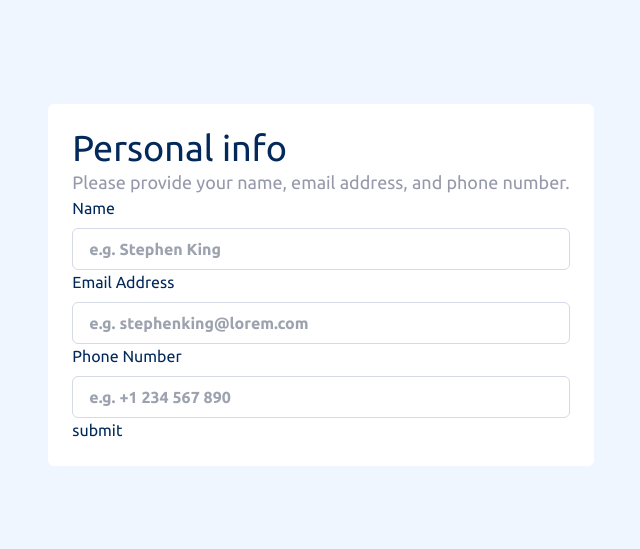
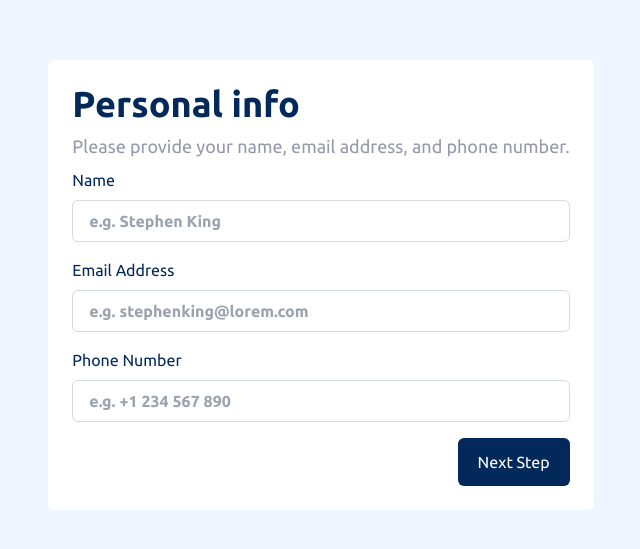
Before and after one commit to vitaovich/FM-multi-step-form, a Next.js app: page / in a window 1280 px wide. Shown: the part 115-664 px from the top of the page, without its empty margins (319-959 px from the left). Built offline with nearby package versions, Linux system fonts and the light colour scheme.

Commit message:
refactor to stepOneForm

```diff
--- /dev/null
+++ b/components/stepContainer.tsx
@@ -0,0 +1,15 @@
+import React from "react"
+
+const StepContainer: React.FC<{ title: string, description: string, children?: React.ReactNode }> = (props) => {
+    return (
+        <div className="space-y-6">
+            <div className="space-y-2">
+                <h1 className='text-4xl font-bold'>{props.title}</h1>
+                <p className='text-CoolGray text-lg'>{props.description}</p>
+                {props.children}
+            </div>
+        </ div>
+    )
+}
+
+export default StepContainer
--- a/components/stepForm.tsx
+++ /dev/null
@@ -1,93 +0,0 @@
-import useInput from "@/hooks/use-input";
-import React, { ChangeEvent, FocusEvent, ChangeEventHandler, FocusEventHandler, useRef, useState } from "react";
-import StepFormInput from "./stepFormInput";
-
-const StepForm: React.FC<{ title: string, description: string, addPersonalInfoHandler: (name: string, email: string, phone: string) => void }> = (props) => {
-    const {
-        value: enteredName,
-        isValid: enteredNameIsValid,
-        hasError: nameInputHasError,
-        valueChangeHandler: nameChangedHandler,
-        inputBlurHandler: nameBlurHandler,
-        reset: resetNameInput
-    }
-        = useInput(value => value.trim() !== '');
-    const {
-        value: enteredEmail,
-        isValid: enteredEmailIsValid,
-        hasError: emailInputHasError,
-        valueChangeHandler: emailChangedHandler,
-        inputBlurHandler: emailBlurHandler,
-        reset: resetEmailInput
-    }
-        = useInput(value => value.trim() !== '');
-    const {
-        value: enteredPhoneNum,
-        isValid: enteredPhoneNumIsValid,
-        hasError: phoneNumInputHasError,
-        valueChangeHandler: phoneNumChangedHandler,
-        inputBlurHandler: phoneNumBlurHandler,
-        reset: resetPhoneNumInput
-    }
-        = useInput(value => value.trim() !== '');
-
-    let formIsValid = false
-
-    if (enteredNameIsValid && enteredEmailIsValid && enteredPhoneNumIsValid) {
-        formIsValid = true
-    }
-
-    const submitHandler = (event: React.FormEvent) => {
-        event.preventDefault();
-
-        if (!formIsValid) {
-            return
-        }
-        props.addPersonalInfoHandler(enteredName, enteredEmail, enteredPhoneNum)
-
-        // resetNameInput()
-        // resetEmailInput()
-        // resetPhoneNumInput()
-    }
-    return (
-        <>
-            <h1 className='text-4xl'>{props.title}</h1>
-            <p className='text-CoolGray text-lg'>{props.description}</p>
-
-            <form onSubmit={submitHandler}>
-                <StepFormInput
-                    label={"Name"}
-                    validationMessage={"This field is required."}
-                    value={enteredName}
-                    hasError={nameInputHasError}
-                    changeHandler={nameChangedHandler}
-                    blurHandler={nameBlurHandler}
-                    id={"name"}
-                    placeHolder={"e.g. Stephen King"}
-                />
-                <StepFormInput
-                    label={"Email Address"}
-                    validationMessage={"This field is required."}
-                    value={enteredEmail}
-                    hasError={emailInputHasError}
-                    changeHandler={emailChangedHandler}
-                    blurHandler={emailBlurHandler}
-                    id={"email"}
-                    placeHolder={"e.g. stephenking@lorem.com"}
-                />
-                <StepFormInput
-                    label={"Phone Number"}
-                    validationMessage={"This field is required."}
-                    value={enteredPhoneNum}
-                    hasError={phoneNumInputHasError}
-                    changeHandler={phoneNumChangedHandler}
-                    blurHandler={phoneNumBlurHandler}
-                    id={"phone"}
-                    placeHolder={"e.g. +1 234 567 890"}
-                />
-                <button>submit</button>
-            </form>
-        </>
-    )
-}
-export default StepForm
--- a/components/stepFormInput.tsx
+++ b/components/stepFormInput.tsx
@@ -18,7 +18,7 @@ const StepFormInput: React.FC<{ id: string, label: string, placeHolder: string,
                 onBlur={props.blurHandler}
                 value={props.value}
                 placeholder={props.placeHolder}
-                className={`border  rounded-md px-4 py-2 placeholder:font-bold ${inputClasses}`}
+                className={`border rounded-md px-4 py-2 placeholder:font-bold ${inputClasses}`}
             />
         </div>
     )
--- /dev/null
+++ b/components/stepOneForm.tsx
@@ -0,0 +1,88 @@
+import useInput from "@/hooks/use-input";
+import React, { ChangeEvent, FocusEvent, ChangeEventHandler, FocusEventHandler, useRef, useState } from "react";
+import StepFormInput from "./stepFormInput";
+
+const StepOneForm: React.FC<{ addPersonalInfoHandler: (name: string, email: string, phone: string) => void }> = (props) => {
+    const {
+        value: enteredName,
+        isValid: enteredNameIsValid,
+        hasError: nameInputHasError,
+        valueChangeHandler: nameChangedHandler,
+        inputBlurHandler: nameBlurHandler,
+        reset: resetNameInput
+    }
+        = useInput(value => value.trim() !== '');
+    const {
+        value: enteredEmail,
+        isValid: enteredEmailIsValid,
+        hasError: emailInputHasError,
+        valueChangeHandler: emailChangedHandler,
+        inputBlurHandler: emailBlurHandler,
+        reset: resetEmailInput
+    }
+        = useInput(value => value.trim() !== '');
+    const {
+        value: enteredPhoneNum,
+        isValid: enteredPhoneNumIsValid,
+        hasError: phoneNumInputHasError,
+        valueChangeHandler: phoneNumChangedHandler,
+        inputBlurHandler: phoneNumBlurHandler,
+        reset: resetPhoneNumInput
+    }
+        = useInput(value => value.trim() !== '');
+
+    let formIsValid = false
+
+    if (enteredNameIsValid && enteredEmailIsValid && enteredPhoneNumIsValid) {
+        formIsValid = true
+    }
+
+    const submitHandler = (event: React.FormEvent) => {
+        event.preventDefault();
+
+        if (!formIsValid) {
+            return
+        }
+        props.addPersonalInfoHandler(enteredName, enteredEmail, enteredPhoneNum)
+
+        // resetNameInput()
+        // resetEmailInput()
+        // resetPhoneNumInput()
+    }
+    return (
+        <form onSubmit={submitHandler} className='space-y-4'>
+            <StepFormInput
+                label={"Name"}
+                validationMessage={"This field is required."}
+                value={enteredName}
+                hasError={nameInputHasError}
+                changeHandler={nameChangedHandler}
+                blurHandler={nameBlurHandler}
+                id={"name"}
+                placeHolder={"e.g. Stephen King"}
+            />
+            <StepFormInput
+                label={"Email Address"}
+                validationMessage={"This field is required."}
+                value={enteredEmail}
+                hasError={emailInputHasError}
+                changeHandler={emailChangedHandler}
+                blurHandler={emailBlurHandler}
+                id={"email"}
+                placeHolder={"e.g. stephenking@lorem.com"}
+            />
+            <StepFormInput
+                label={"Phone Number"}
+                validationMessage={"This field is required."}
+                value={enteredPhoneNum}
+                hasError={phoneNumInputHasError}
+                changeHandler={phoneNumChangedHandler}
+                blurHandler={phoneNumBlurHandler}
+                id={"phone"}
+                placeHolder={"e.g. +1 234 567 890"}
+            />
+            <div className="flex justify-end"><button className="px-5 py-3 rounded-md text-white bg-MarineBlue">Next Step</button></div>
+        </form>
+    )
+}
+export default StepOneForm
--- a/pages/index.tsx
+++ b/pages/index.tsx
@@ -1,7 +1,8 @@
-import StepForm from '@/components/stepForm'
+import StepContainer from '@/components/stepContainer'
+import StepOneForm from '@/components/stepOneForm'
 import PersonalInfo from '@/models/PersonalInfo'
 import Head from 'next/head'
-import { useState } from 'react'
+import React, { useState } from 'react'
 import Sidebar from '../components/sideBar'
 
 
@@ -17,7 +18,7 @@ export default function Home() {
 
   const addPersonalInfoHandler = (name: string, email: string, phone: string) => {
     const newPersonalInfo = new PersonalInfo(name, email, phone)
-
+    console.log(newPersonalInfo)
     setPersonalInf((prevPersonalInfo: PersonalInfo) => {
       return prevPersonalInfo = newPersonalInfo
     })
@@ -33,11 +34,11 @@ export default function Home() {
           {/* <Sidebar></Sidebar> */}
           {
             steps.map((step) => (
-              <StepForm key={step.title} title={step.title} description={step.description} addPersonalInfoHandler={addPersonalInfoHandler} />
+              <StepContainer key={step.title} title={step.title} description={step.description}>
+                <StepOneForm addPersonalInfoHandler={addPersonalInfoHandler} />
+              </ StepContainer>
             ))
           }
-
-
 
         </div>
 
```
